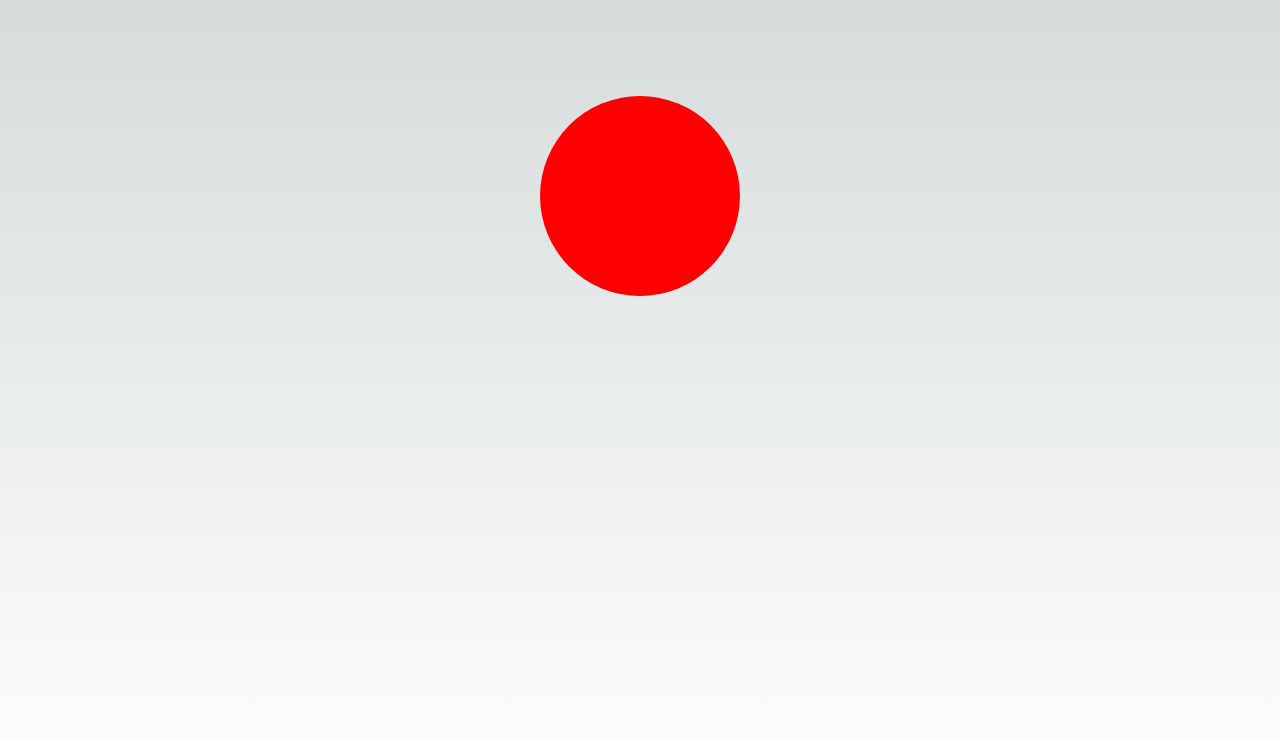
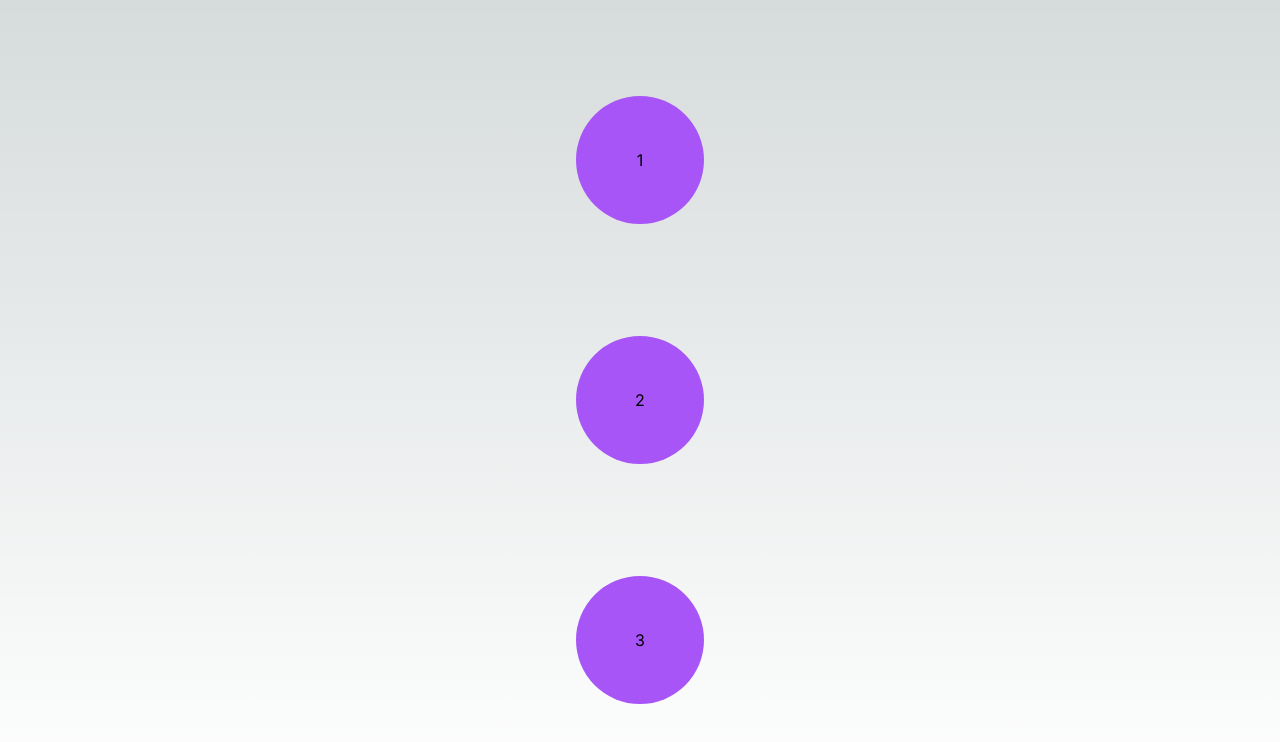
Before and after one commit to DaViz2/data_visualizer, a Next.js app: page / in a window 1280 px wide. Shown: the top 742 px of the page. Built offline with nearby package versions, Linux system fonts and the light colour scheme.

Commit message:
tailwind로 변경

```diff
--- a/src/app/page.tsx
+++ b/src/app/page.tsx
@@ -5,11 +5,17 @@ import Circle from "./stage/component/Circle";
 import Draggable from "react-draggable";
 
 export default function Home() {
+  const nodes = [1, 2, 3].map((val, index)=>
+    <Draggable>
+      <div>
+        <Circle key={index} value={val} />
+      </div>
+    </Draggable>
+  )
+
   return (
     <main className="flex min-h-screen flex-col items-center justify-between p-24">
-      <Draggable>
-        <Circle />
-      </Draggable>
+      {nodes}
     </main>
   );
 }
--- a/src/app/stage/component/Circle.tsx
+++ b/src/app/stage/component/Circle.tsx
@@ -2,18 +2,12 @@ import React from 'react';
 
 interface CircleProps {
     radius?: number;
-    color?: string;
+    value?: number;
 }
 
-const Circle: React.FC<CircleProps> = ({ radius = 100, color = 'red'}) => {
-    const circleStyle: React.CSSProperties = {
-        width: radius * 2,
-        height: radius * 2,
-        borderRadius: '50%',
-        backgroundColor: color,
-    };
+const Circle: React.FC<CircleProps> = ({radius = 16, value}) => {
 
-    return <div style={circleStyle}></div>;
-};
+    return <div className={`w-32 h-32 bg-purple-500 rounded-full flex justify-center items-center`}>{value}</div>;
+}
 
 export default Circle;
```
